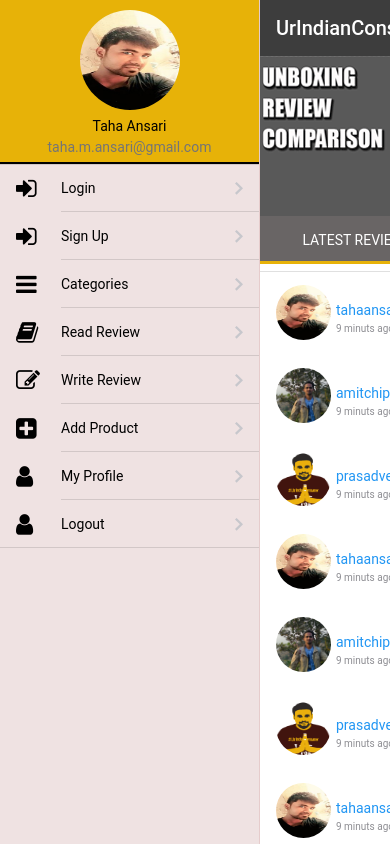
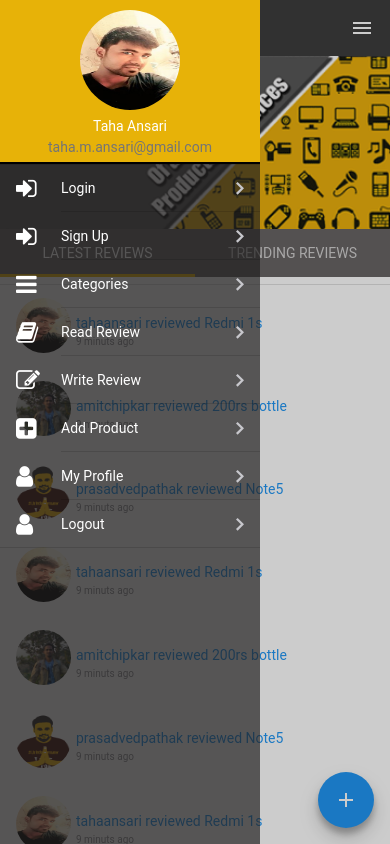
Before and after one commit to tahaansari/urindianconsumer_app, a website: page www/index.html in a window 390 px wide. Both pictures are taken after a click on the link 362 px from the left and 28 px from the top of the page. Drawn offline with Linux system fonts and the light colour scheme; some packages are replaced by stand-ins of ours.

Commit message:
added nav

```diff
--- a/www/css/styles.css
+++ b/www/css/styles.css
@@ -32,7 +32,7 @@
 
 .panel {
 
-    background: rgb(239, 226, 226);
+    background: rgba(34, 33, 33, 0.69);
     /*background: rgb(231, 178, 8);*/
 }
 
@@ -54,7 +54,8 @@
 }
 
 .list-block {
-      color: black;
+
+    color: white;
     margin: 0px 0;
     font-size: 14px;
 }
@@ -67,7 +68,7 @@
 }
 .panel{
 
-  border-right: 1px solid #e6cccc;
+/*  border-right: 1px solid #e6cccc;*/
 }
 
 .img-round{
@@ -149,3 +150,9 @@
 
     top: -7px;
 }
+
+
+body.with-panel-left-cover .panel, body.with-panel-right-cover .panel {
+     box-shadow: 0 0 0px rgba(0,0,0,.5);
+    color:white;
+}
--- a/www/index.html
+++ b/www/index.html
@@ -38,7 +38,7 @@
       <div class="panel-overlay"></div>
       <!-- Left panel with reveal effect-->
       <!-- style="background-image: url('assets/img/drawer.png');" -->
-      <div class="panel panel-left panel-reveal" >
+      <div class="panel panel-left panel-cover" >
 
          <div style="text-align:center;background:#e7b208" class="list-block media-list">
 
@@ -273,7 +273,7 @@
                   <div class="page-content" style="margin-top:56px;">
                      <div class="content-block">
 
-                        <img src="assets/img/home.png">
+                        <img src="assets/img/home.png" style="width: 100%;">
 
                         <div class="toolbar tabbar" style="background: #696565;">
                            <div class="toolbar-inner">
@@ -319,7 +319,8 @@
                                             </div>
                                           </li>
 
-                                          </a>
+
+                                            </a>
                                           <a href="list.html">
                                           <li>
                                             <div class="item-content">
```
